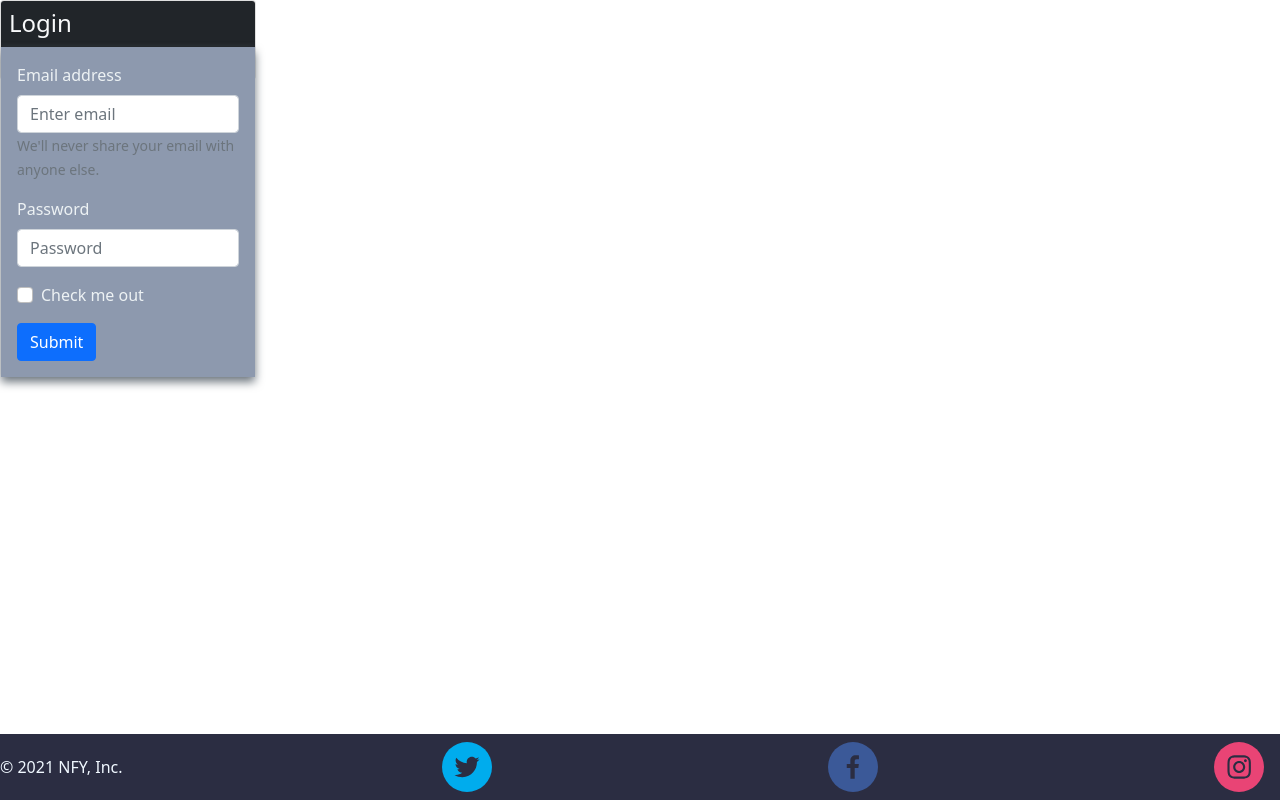
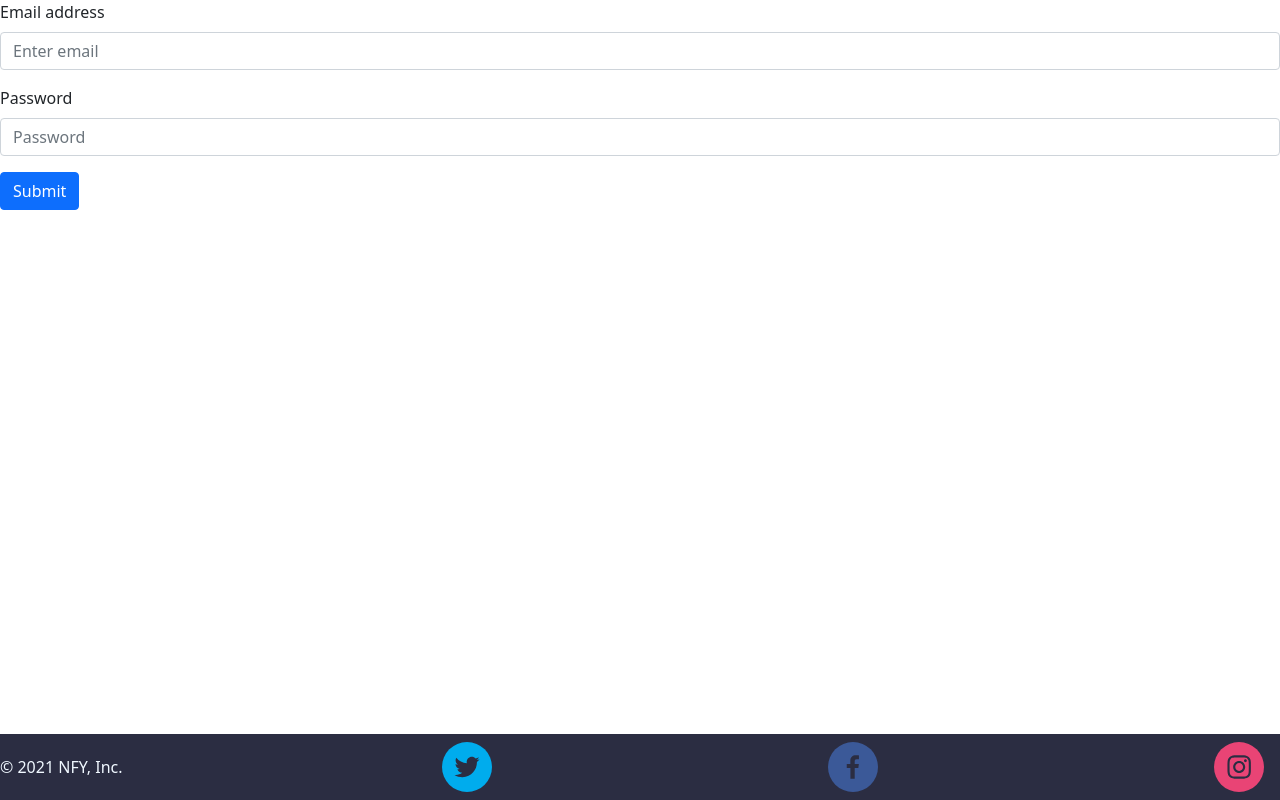
Before and after one commit to ctolnai/newsforyou, a React (Create React App) app in the folder client/: page /login in a window 1280 px wide. Built offline with nearby package versions, Linux system fonts and the light colour scheme.

Commit message:
changed styling on modals for login and signup

```diff
--- a/client/src/pages/Login.js
+++ b/client/src/pages/Login.js
@@ -42,11 +42,7 @@ const Login = (props) => {
   };
 
   return (
-    <main className="flex-row justify-center mb-4">
-      <div className="col-12 col-lg-10">
-        <div className="card">
-          <h4 className="card-header bg-dark text-light p-2">Login</h4>
-          <div className="card-body">
+    <div>
             {data ? (
               <p>
                 Success! You may now head{' '}
@@ -58,17 +54,11 @@ const Login = (props) => {
                 <Form.Label>Email address</Form.Label>
                 <Form.Control type="email" placeholder="Enter email" value={formState.email}
                   onChange={handleChange}/>
-                <Form.Text className="text-muted">
-                  We'll never share your email with anyone else.
-                </Form.Text>
               </Form.Group>
               <Form.Group className="mb-3" controlId="formBasicPassword">
                 <Form.Label>Password</Form.Label>
                 <Form.Control type="password" placeholder="Password" value={formState.password}
                   onChange={handleChange}/>
-              </Form.Group>
-              <Form.Group className="mb-3" controlId="formBasicCheckbox">
-                <Form.Check type="checkbox" label="Check me out" />
               </Form.Group>
               <Button variant="primary" type="submit">
                 Submit
@@ -82,9 +72,6 @@ const Login = (props) => {
               </div>
             )}
           </div>
-        </div>
-      </div>
-    </main>
   );
 };
 
--- a/client/src/pages/Signup.js
+++ b/client/src/pages/Signup.js
@@ -57,8 +57,8 @@ const Signup = () => {
                 </Form.Text>
               </Form.Group>
               <Form.Group className="mb-3" controlId="formBasicFullName">
-                <Form.Label>Full Name</Form.Label>
-                <Form.Control name="username" type="text" placeholder="Enter Full Name" value={formState.username}
+                <Form.Label>Username</Form.Label>
+                <Form.Control name="username" type="text" placeholder="Enter Username" value={formState.username}
                   onChange={handleChange}/>
                 <Form.Text className="text-muted">
                 </Form.Text>
@@ -67,9 +67,6 @@ const Signup = () => {
                 <Form.Label>Password</Form.Label>
                 <Form.Control name="password" type="password" placeholder="Password" value={formState.password}
                   onChange={handleChange}/>
-              </Form.Group>
-              <Form.Group className="mb-3" controlId="formBasicCheckbox">
-                <Form.Check type="checkbox" label="Check me out" />
               </Form.Group>
               <Button variant="primary" type="submit">
                 Submit
```
